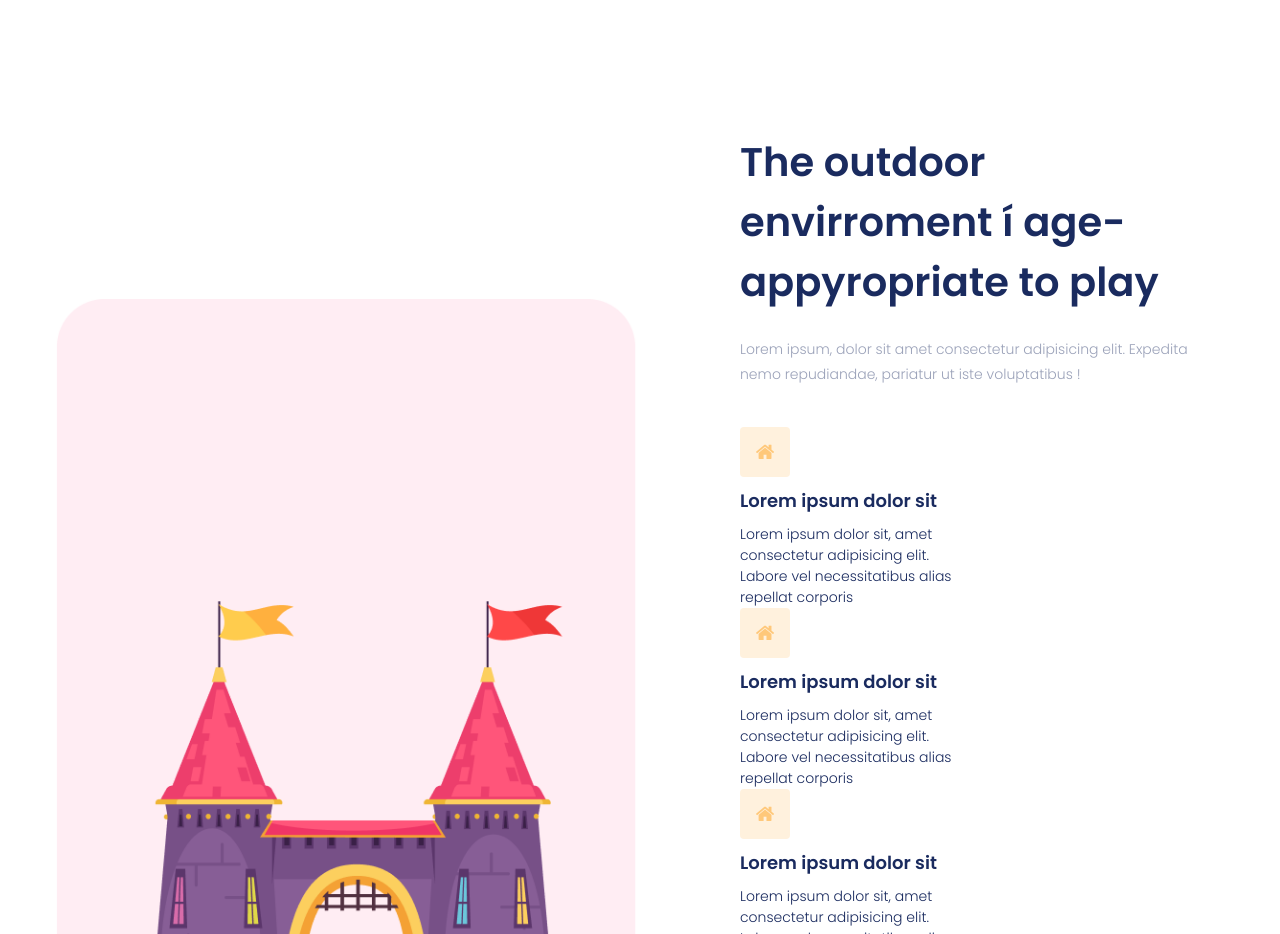
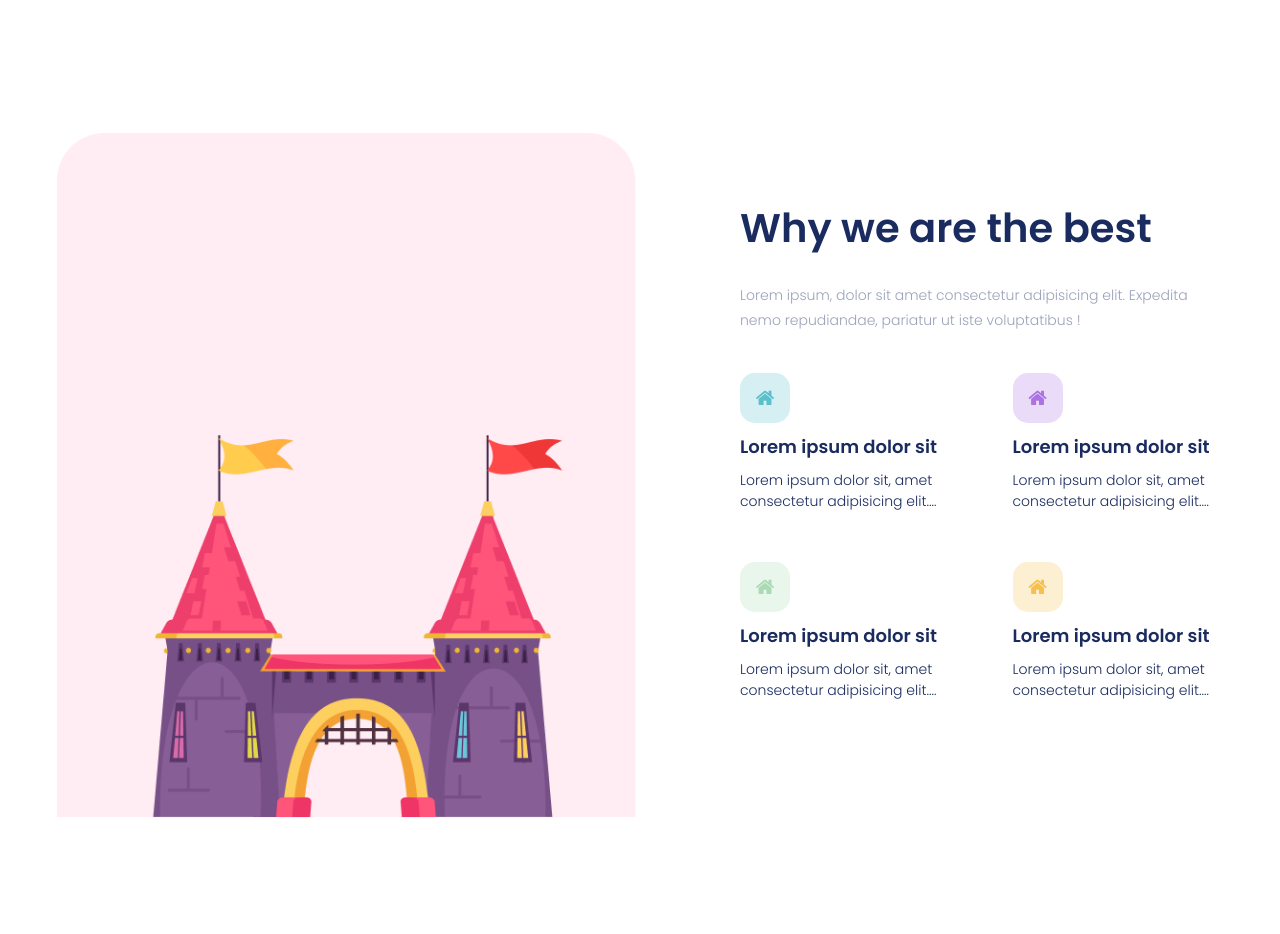
Before and after one commit to huyentrangle/HTML-CSS, a plain HTML site: page EVONDEV/index.html in a window 1280 px wide. Shown: the part 2940-3874 px from the top of the page. Drawn offline with nearby package versions, Linux system fonts and the light colour scheme.

Commit message:
Update Block Feature

```diff
--- a/EVONDEV/index.html
+++ b/EVONDEV/index.html
@@ -124,7 +124,7 @@
 							<img src="./img/feature1.jpg" alt="" class="" />
 						</div>
 						<div class="feature__intro">
-							<h2 class="feature__title">The outdoor envirroment í age-appyropriate to play</h2>
+							<h2 class="feature__title">The outdoor envirroment is age-appyropriate to play</h2>
 							<p class="feature__description">
 								Lorem ipsum, dolor sit amet consectetur adipisicing elit. Expedita nemo repudiandae,
 								pariatur ut iste voluptatibus facilis excepturi mollitia atque dolorem magnam porro
@@ -152,7 +152,7 @@
 							<img src="./img/Feature2.jpg" alt="" class="" />
 						</div>
 						<div class="feature__intro">
-							<h2 class="feature__title">The outdoor envirroment í age-appyropriate to play</h2>
+							<h2 class="feature__title">The best Aquapark for kids</h2>
 							<p class="feature__description">
 								Lorem ipsum, dolor sit amet consectetur adipisicing elit. Expedita nemo repudiandae,
 								pariatur ut iste voluptatibus facilis excepturi mollitia atque dolorem magnam porro
@@ -180,40 +180,40 @@
 							<img src="./img/Feature3.png" alt="" class="" />
 						</div>
 						<div class="feature__intro">
-							<h2 class="feature__title">The outdoor envirroment í age-appyropriate to play</h2>
+							<h2 class="feature__title">Why we are the best</h2>
 							<p class="feature__description">
 								Lorem ipsum, dolor sit amet consectetur adipisicing elit. Expedita nemo repudiandae,
 								pariatur ut iste voluptatibus !
 							</p>
-							<ul class="feature__best">
-								<li class="feature__best--item feature__best--list">
-									<i class="fa fa-home feature__best--icon" aria-hidden="true"></i>
+							<ul class="feature__best--list">
+								<li class="feature__best--item ">
+									<i class="fa fa-home feature__best--icon feature__best--icon--blue" aria-hidden="true"></i>
 									<h4 class="feature__best--title">Lorem ipsum dolor sit</h4>
-									<p class="feature__best--decscription">
+									<p class="feature__best--decscription text-clamp text-clamp--2">
 										Lorem ipsum dolor sit, amet consectetur adipisicing elit. Labore vel
 										necessitatibus alias repellat corporis
 									</p>
 								</li>
 								<li class="feature__best--item">
-									<i class="fa fa-home feature__best--icon" aria-hidden="true"></i>
+									<i class="fa fa-home feature__best--icon feature__best--icon--purple" aria-hidden="true"></i>
 									<h4 class="feature__best--title">Lorem ipsum dolor sit</h4>
-									<p class="feature__best--decscription">
+									<p class="feature__best--decscription text-clamp text-clamp--2">
 										Lorem ipsum dolor sit, amet consectetur adipisicing elit. Labore vel
 										necessitatibus alias repellat corporis
 									</p>
 								</li>
 								<li class="feature__best--item">
-									<i class="fa fa-home feature__best--icon" aria-hidden="true"></i>
+									<i class="fa fa-home feature__best--icon feature__best--icon--green" aria-hidden="true"></i>
 									<h4 class="feature__best--title">Lorem ipsum dolor sit</h4>
-									<p class="feature__best--decscription">
+									<p class="feature__best--decscription text-clamp text-clamp--2">
 										Lorem ipsum dolor sit, amet consectetur adipisicing elit. Labore vel
 										necessitatibus alias repellat corporis
 									</p>
 								</li>
 								<li class="feature__best--item">
-									<i class="fa fa-home feature__best--icon" aria-hidden="true"></i>
+									<i class="fa fa-home feature__best--icon feature__best--icon--orange" aria-hidden="true"></i>
 									<h4 class="feature__best--title">Lorem ipsum dolor sit</h4>
-									<p class="feature__best--decscription">
+									<p class="feature__best--decscription text-clamp text-clamp--2 ">
 										Lorem ipsum dolor sit, amet consectetur adipisicing elit. Labore vel
 										necessitatibus alias repellat corporis
 									</p>
--- a/EVONDEV/style.scss
+++ b/EVONDEV/style.scss
@@ -279,15 +279,26 @@ a:hover,
     &--icon {
       width: 5rem;
       height: 5rem;
-      border-radius: 4px;
+      border-radius: 1.5rem;
       font-size: 2rem;
       display: flex;
       align-items: center;
       justify-content: center;
       margin-bottom: 1rem;
       position: relative;
-      color: #ffc87a;
       z-index: 1;
+      &--blue {
+        color: #5bbfcc;
+      }
+      &--purple {
+        color: #ab73e1;
+      }
+      &--green{
+        color: #a9dab3;
+      }
+      &--orange{
+        color: #f6c04b;
+      }
       &::after{
         content: "";
         width: 100%;
@@ -310,13 +321,24 @@ a:hover,
       font-size: 1.4rem;
       font-weight: 300;
     }
-    // &--list {
-    //   display: flex;
-    //   align-items: flex-start;
-    //   justify-content: space-between;
-    // }
+    &--list {
+      display: flex;
+      align-items: flex-start;
+      justify-content: space-between;
+      flex-wrap: wrap;
+    }
     &--item {
       width: calc(50% - 30px);
+      margin-bottom: 5rem;
     }
   }
 }
+.text-clamp {
+  display: -webkit-box;
+  -webkit-box-orient: vertical;
+  overflow: hidden;
+  text-overflow: ellipsis;
+  &--2{
+    -webkit-line-clamp: 2;
+  }
+}
```
Also changed, not shown: EVONDEV/style.css, 1 other file.
